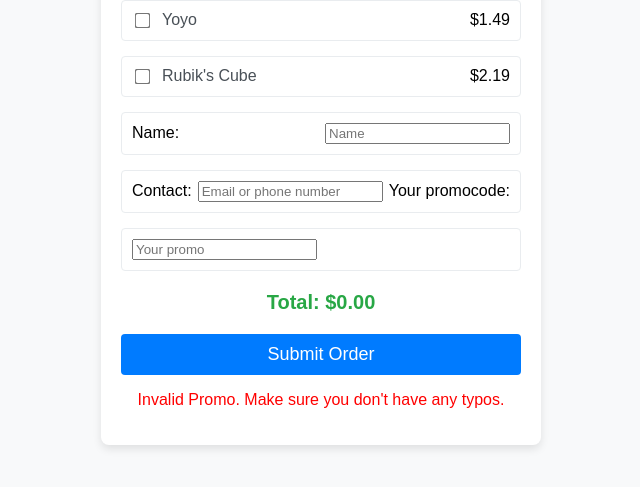
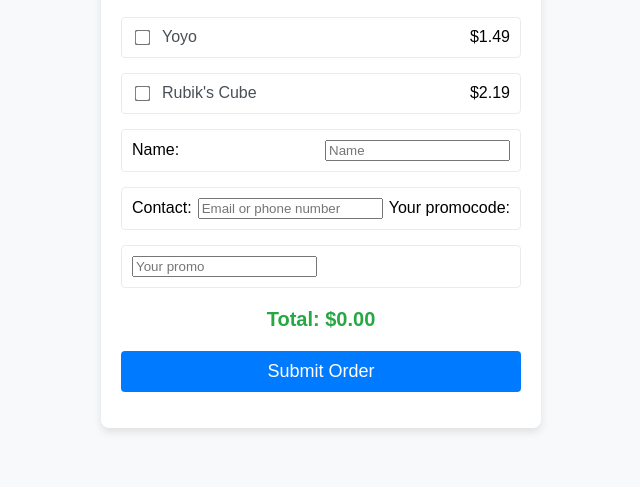
Before and after one commit to mofaminasayvazfcdzoraxbyurmgames/kapok, a plain HTML site: page order.html in a window 1280 px wide. Shown: the part 247-734 px from the top of the page, without its empty margins (319-959 px from the left). Drawn offline with Linux system fonts and the light colour scheme.

Commit message:
Update order.html

```diff
--- a/order.html
+++ b/order.html
@@ -115,8 +115,7 @@
     <button type="submit">Submit Order</button>
 </form>
 
-        <p style="text-align:center;color:red;">Invalid Promo. Make sure you don&apos;t have any typos.</p>
-            </div>
+        <p style="text-align:center;color:red;" id="p"></p></div>
 <script>
     const promoCode = "#REMEMBERTHEDATE";
     let total = 0;
```
